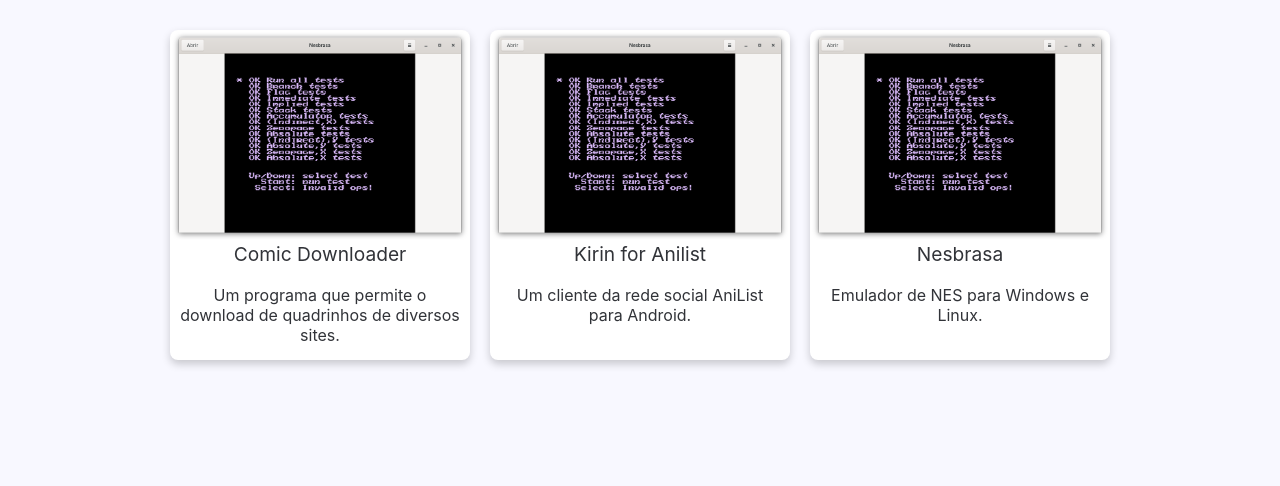
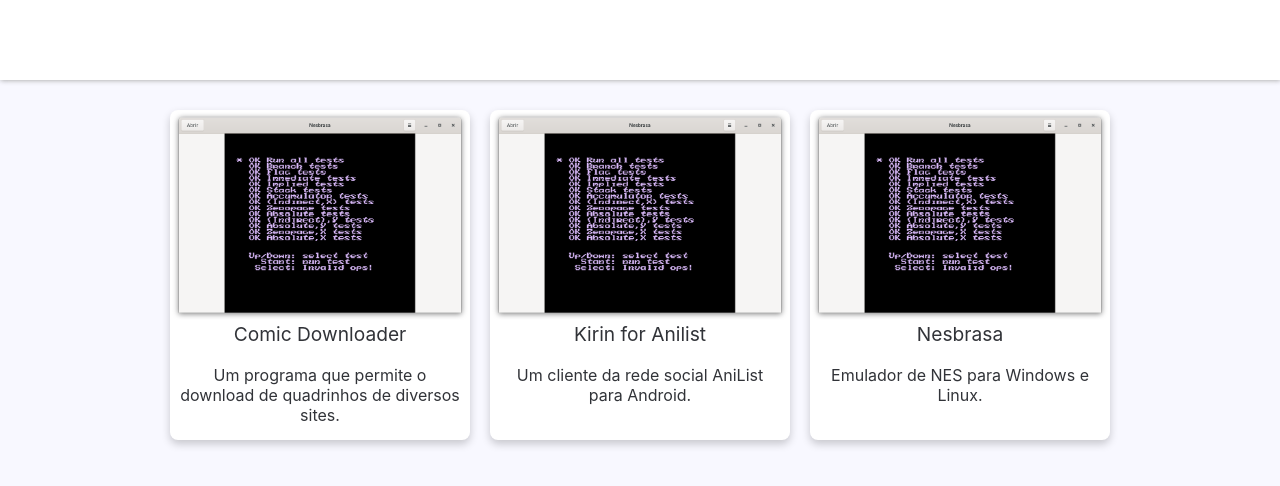
Before and after one commit to roberto-ng/site-pessoal, a Next.js app: page / in a window 1280 px wide. Shown: the top 486 px of the page. Built offline with nearby package versions, Linux system fonts and the light colour scheme.

Commit message:
Adicionar um header

```diff
--- /dev/null
+++ b/components/Layout.tsx
@@ -0,0 +1,34 @@
+import { FunctionComponent } from "react"
+import Head from 'next/head'
+import styles from '../styles/Layout.module.css'
+
+const Layout: FunctionComponent = ({ children }) => {
+    return (
+        <div>
+            <Head>
+                <link rel="icon" href="/favicon.ico" />
+                <meta
+                name="description"
+                content="A cool blog"
+                />
+                {/*
+                <meta
+                property="og:image"
+                content={`https://og-image.now.sh/${encodeURI(
+                    siteTitle
+                )}.png?theme=light&md=0&fontSize=75px&images=https%3A%2F%2Fassets.vercel.com%2Fimage%2Fupload%2Ffront%2Fassets%2Fdesign%2Fnextjs-black-logo.svg`}
+                />
+                <meta name="og:title" content={siteTitle} />
+                <meta name="twitter:card" content="summary_large_image" />
+                */}
+                <meta name="viewport" content="width=device-width, initial-scale=1.0"/>
+            </Head>
+
+            <header id={styles.header}></header>
+
+            <main>{children}</main>
+        </div>
+    )
+};
+
+export default Layout;
--- a/pages/_app.tsx
+++ b/pages/_app.tsx
@@ -1,8 +1,13 @@
 import '../styles/globals.css'
 import type { AppProps } from 'next/app'
+import Layout from '../components/Layout'
 
 function MyApp({ Component, pageProps }: AppProps) {
-  return <Component {...pageProps} />
+    return (
+        <Layout>
+            <Component {...pageProps} />
+        </Layout>
+    )
 }
 
 export default MyApp
--- a/pages/index.tsx
+++ b/pages/index.tsx
@@ -17,7 +17,7 @@
                 <link rel="icon" href="/favicon.ico" />
             </Head>
 
-            <main className={styles.main}>
+            <div className={styles.main}>
                 {projetos.map(projeto => (
                     <div key={projeto.repo} className={styles.cardProjeto}>
                         <div
@@ -37,7 +37,7 @@
                         </div>
                     </div>
                 ))}
-            </main>
+            </div>
         </div>
     )
 };
--- /dev/null
+++ b/styles/Layout.module.css
@@ -0,0 +1,5 @@
+#header {
+    background-color: white;
+    height: 80px;
+    box-shadow: rgb(167, 167, 167) 0px 0px 5px 0.5px;
+}
```
